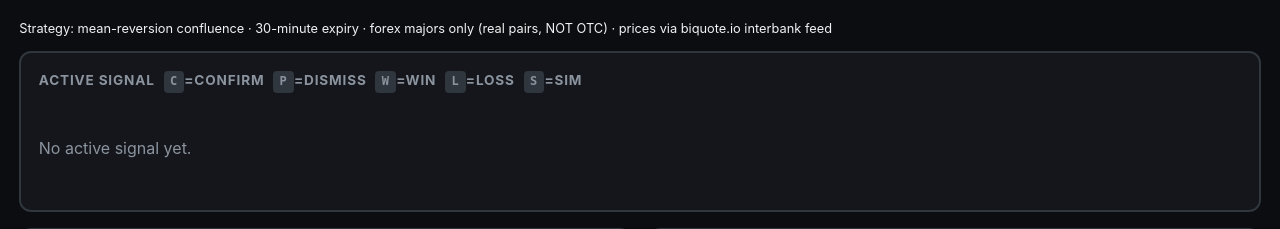
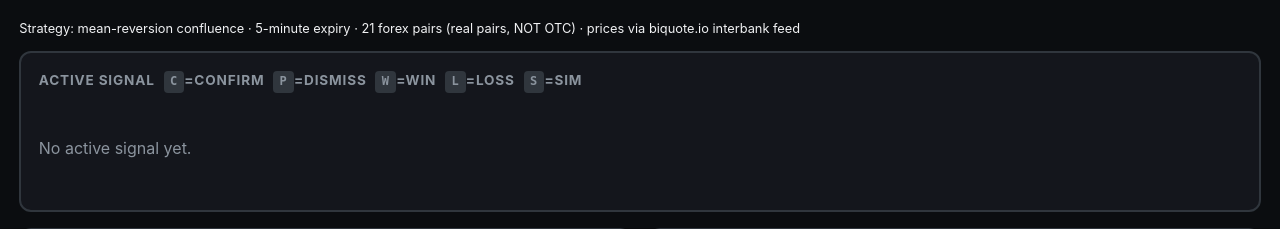
Before and after one commit to ay4real5/pocketoptionbot, a Flask app: page / in a window 1280 px wide. Shown: the part 72-301 px from the top of the page. Run offline with Flask 3, Linux system fonts and the light colour scheme; data that the repository does not hold is empty.

Commit message:
Fix dashboard strategy note to show dynamic expiry from config

```diff
--- a/app.py
+++ b/app.py
@@ -140,6 +140,7 @@ def api_status():
         "asset_meta": config.ASSETS,
         "session_filter_enabled": bool(config.SESSION_FILTER),
         "auto_simulate": bool(config.AUTO_SIMULATE),
+        "expiry_minutes": config.EXPIRY_MINUTES,
     })
 
 
--- a/templates/index.html
+++ b/templates/index.html
@@ -177,7 +177,7 @@
     </header>
     <main>
         <div id="haltedBanner"></div>
-        <div class="muted" style="font-size:0.8rem; margin-bottom:0.8rem">Strategy: mean-reversion confluence · 30-minute expiry · forex majors only (real pairs, NOT OTC) · prices via biquote.io interbank feed</div>
+        <div class="muted" style="font-size:0.8rem; margin-bottom:0.8rem">Strategy: mean-reversion confluence · <span id="strategyExpiry">5</span>-minute expiry · 21 forex pairs (real pairs, NOT OTC) · prices via biquote.io interbank feed</div>
 
         <div class="grid">
             <div class="card signal-card" id="activeSignal">
@@ -618,6 +618,8 @@
 
                 sessionFilterEnabled = status.session_filter_enabled || false;
                 assetMeta = status.asset_meta || {};
+                const expEl = document.getElementById('strategyExpiry');
+                if (expEl && status.expiry_minutes) expEl.innerText = status.expiry_minutes;
                 const sbtn = document.getElementById('sessionBtn');
                 if (sbtn) {
                     sbtn.innerText = sessionFilterEnabled ? 'Session ON' : 'Session';
```
